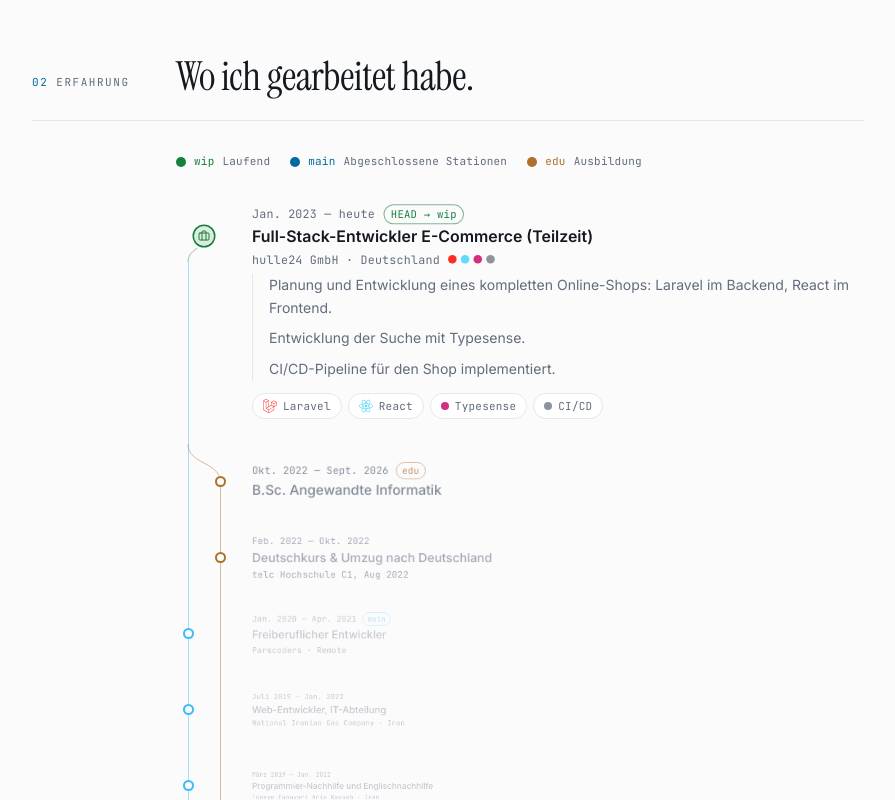
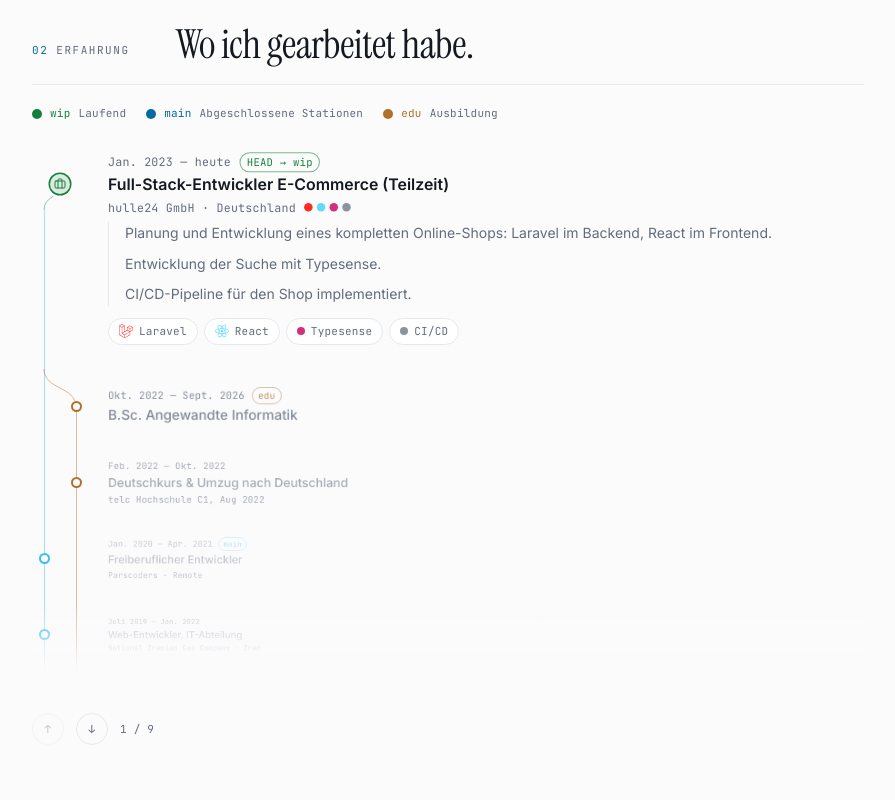
Before and after one commit to ehsanmim/ehsanmim.github.io, a React (Vite) app: page / in a window 1280 px wide. Shown: the part 1280-2080 px from the top of the page, without its empty margins (192-1087 px from the left). Built offline with nearby package versions, Linux system fonts and the light colour scheme.

Commit message:
Improve scroll

```diff
--- a/src/looks/editorial/CommitGraph.tsx
+++ b/src/looks/editorial/CommitGraph.tsx
@@ -62,12 +62,12 @@ const CURVE = 26
 /* Wider than the lanes need: the slack is the gap between the graph and the
  * commit, which the lanes would otherwise sit right up against. */
 const GUTTER = 76
-/** How many commits are visible either side of the one in focus. Three on a
- *  screen with room for them; on a phone just one, so the deck is the previous
- *  commit, this one, and the next — a seven-slot deck is taller than the phone
- *  it is on, which puts the commit in focus somewhere off the screen. */
-const REACH = 3
-const REACH_NARROW = 1
+/** The fewest commits the deck will ever show. Below three it stops reading as
+ *  a deck at all. */
+const SLOTS_MIN = 3
+/** Kept clear under the deck for the controls and for whatever the commit in
+ *  focus has to say for itself. */
+const RESERVE = 190
 /** How far the focused commit comes forward, and how far each ring back from it
  *  falls away. */
 const ZOOM = 1.06
@@ -147,23 +147,58 @@ function Curve({
   )
 }
 
-export function CommitGraph({ commits }: { commits: Commit[] }) {
+export function CommitGraph({
+  commits,
+  header,
+}: {
+  commits: Commit[]
+  header?: ReactNode
+}) {
   const [index, setIndex] = useState(0)
   const deck = useRef<HTMLDivElement>(null)
   const track = useRef<HTMLDivElement>(null)
+  const pinned = useRef<HTMLDivElement>(null)
   const last = commits.length - 1
 
   // The focused commit opens in place, and everything below it moves down by
   // however tall its detail turns out to be. Measured rather than assumed: one
   // role has three bullets and a stack, another has none at all, and a fixed
   // allowance would leave a hole under the short ones.
-  const [reach, setReach] = useState(REACH)
+  // The deck shows as many commits as the pinned screen has room for, rather
+  // than a number picked in advance: too few and the screen has a hole in it,
+  // too many and the deck runs off the bottom of the phone it is on.
+  const headBox = useRef<HTMLDivElement>(null)
+  const [slots, setSlots] = useState(SLOTS_MIN)
   useEffect(() => {
-    const mq = window.matchMedia('(max-width: 640px)')
-    const read = () => setReach(mq.matches ? REACH_NARROW : REACH)
-    read()
-    mq.addEventListener('change', read)
-    return () => mq.removeEventListener('change', read)
+    const fit = () => {
+      const room =
+        window.innerHeight - PIN_TOP - (headBox.current?.offsetHeight ?? 0) - RESERVE
+      setSlots(
+        Math.max(SLOTS_MIN, Math.min(commits.length, Math.floor(room / STEP) || SLOTS_MIN)),
+      )
+    }
+    fit()
+    const ro = new ResizeObserver(fit)
+    if (headBox.current) ro.observe(headBox.current)
+    window.addEventListener('resize', fit)
+    return () => {
+      ro.disconnect()
+      window.removeEventListener('resize', fit)
+    }
+  }, [commits.length])
+
+  // The track is exactly as long as the deck plus the scrolling it has to do.
+  // Guessing an allowance for the tallest possible deck left a screen of empty
+  // page under the last commit; measuring leaves none.
+  const [boxH, setBoxH] = useState(0)
+  useEffect(() => {
+    const el = pinned.current
+    if (!el) return
+    const measure = () => setBoxH(el.offsetHeight)
+    measure()
+    const ro = new ResizeObserver(measure)
+    ro.observe(el)
+    return () => ro.disconnect()
   }, [])
 
   const detail = useRef<HTMLDivElement>(null)
@@ -187,7 +222,7 @@ export function CommitGraph({ commits }: { commits: Commit[] }) {
    * length from the deck's own height would feed the opened detail back into
    * the sums that decide which commit is open.
    */
-  const step = reach === REACH_NARROW ? 96 : 120
+  const step = slots <= SLOTS_MIN ? 96 : 120
   const span = (commits.length - 1) * step
 
   // The scroll position inside the track is the only thing that picks the
@@ -281,7 +316,8 @@ export function CommitGraph({ commits }: { commits: Commit[] }) {
     return { from: tops.reduce(earlier), to: bottoms.reduce(later) }
   })()
 
-  const VISIBLE = reach * 2 + 1
+  const VISIBLE = slots
+  const reach = Math.floor((slots - 1) / 2)
   // The deck keeps the focused commit centred, but never at the price of empty
   // slots: at the ends it stops moving and the focus travels within the window
   // instead. Three blank rows above the newest commit is not a deck, it is a
@@ -294,8 +330,17 @@ export function CommitGraph({ commits }: { commits: Commit[] }) {
     // stays there while the page scrolls the rest of the way down, which is
     // what turns page scroll into deck movement without taking the scroll away
     // from the browser.
-    <div ref={track} style={{ height: span + STEP * VISIBLE + 260 }}>
-      <div className="sticky" style={{ top: PIN_TOP }}>
+    <div ref={track} style={{ height: span + boxH }}>
+      {/* The pinned box fills the screen and centres the deck inside itself.
+          Sized to the deck alone it was much shorter than a phone's viewport,
+          and the rest of the track showed through underneath it as a screenful
+          of nothing. */}
+      <div
+        ref={pinned}
+        className="sticky flex flex-col justify-center gap-6"
+        style={{ top: PIN_TOP, minHeight: `calc(100svh - ${PIN_TOP}px)` }}
+      >
+        {header && <div ref={headBox}>{header}</div>}
       <Reveal>
         <div
           ref={deck}
--- a/src/looks/editorial/Sections.tsx
+++ b/src/looks/editorial/Sections.tsx
@@ -250,17 +250,22 @@ export function Experience() {
     if (commit) commit.ref = ref
   }
 
-  return (
-    <Section
-      id="experience"
-      n="02"
-      label={t(ui.sections.experience)}
-      heading={t(ui.sections.experienceHeading)}
-    >
+  const legend = (
+    <>
+      <div className="grid gap-2 md:grid-cols-[7rem_1fr] md:gap-8">
+        <div className="eyebrow flex items-center gap-2 text-dim md:pt-2.5">
+          <span className="text-p-ink">02</span>
+          <span aria-hidden="true" className="h-px w-4 bg-line md:hidden" />
+          <span>{t(ui.sections.experience)}</span>
+        </div>
+        <h2 className="display text-[2rem] text-text sm:text-[2.5rem]">
+          {t(ui.sections.experienceHeading)}
+        </h2>
+      </div>
+      <div className="rule mt-5" />
       {/* A legend, because three lanes is one more than a reader will infer.
           Each branch name is printed in its own lane's colour. */}
-      <Reveal>
-        <ul className="mb-7 flex flex-wrap gap-x-5 gap-y-2">
+      <ul className="mt-5 flex flex-wrap gap-x-5 gap-y-2">
         {(['wip', 'main', 'edu'] as const).map((branch) => (
           <li key={branch} className="meta flex items-center gap-2 text-dim">
             <span
@@ -273,9 +278,15 @@ export function Experience() {
           </li>
         ))}
       </ul>
-      </Reveal>
-      <CommitGraph commits={commits} />
-    </Section>
+    </>
+  )
+
+  // No <Section> wrapper: the heading, the legend and the deck are pinned
+  // together as one screen, so they have to live inside the graph's own track.
+  return (
+    <section id="experience" className="px-5 sm:px-8">
+      <CommitGraph commits={commits} header={legend} />
+    </section>
   )
 }
 
```
Lines whose indentation alone changed are shown as unchanged.
